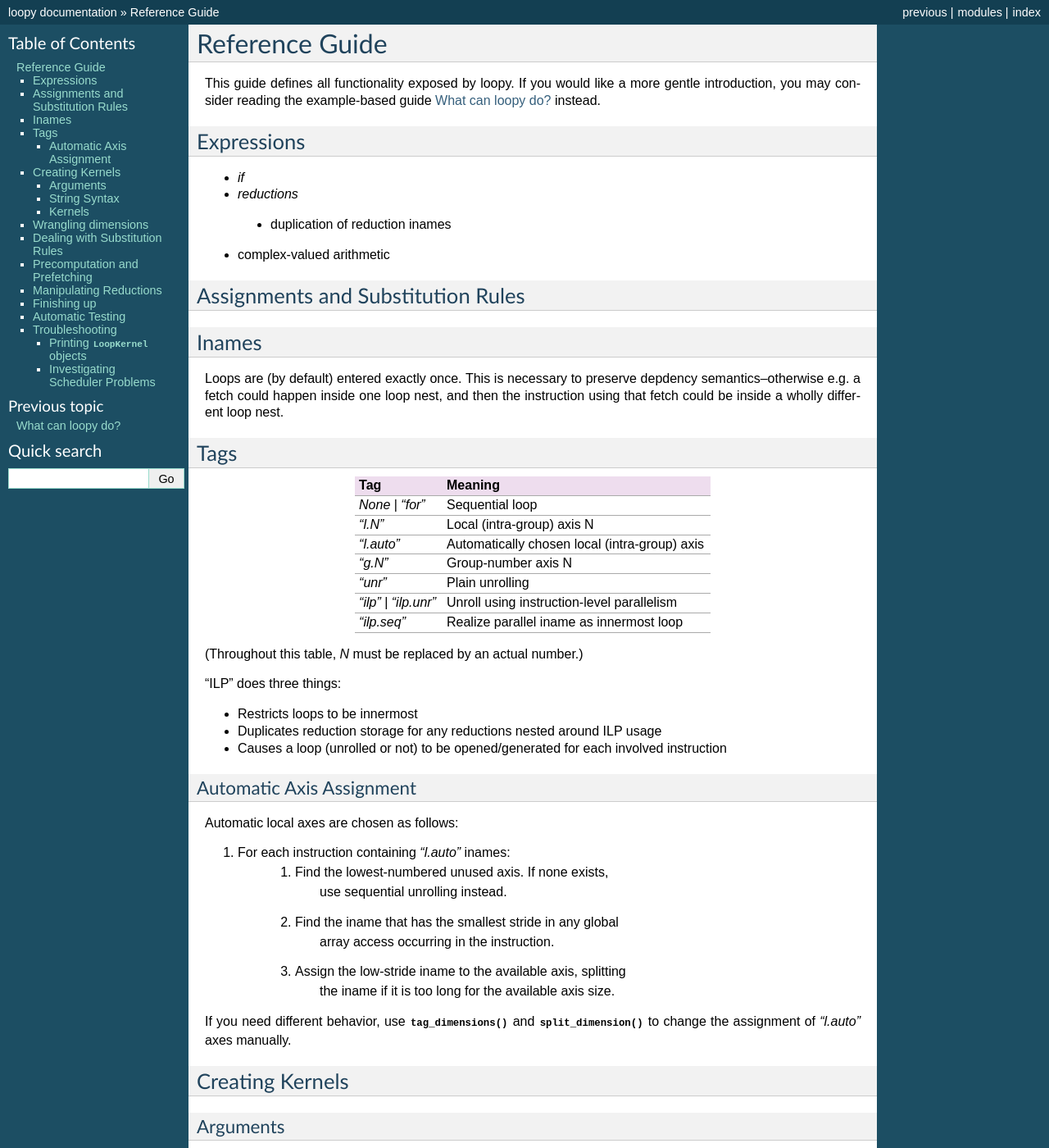
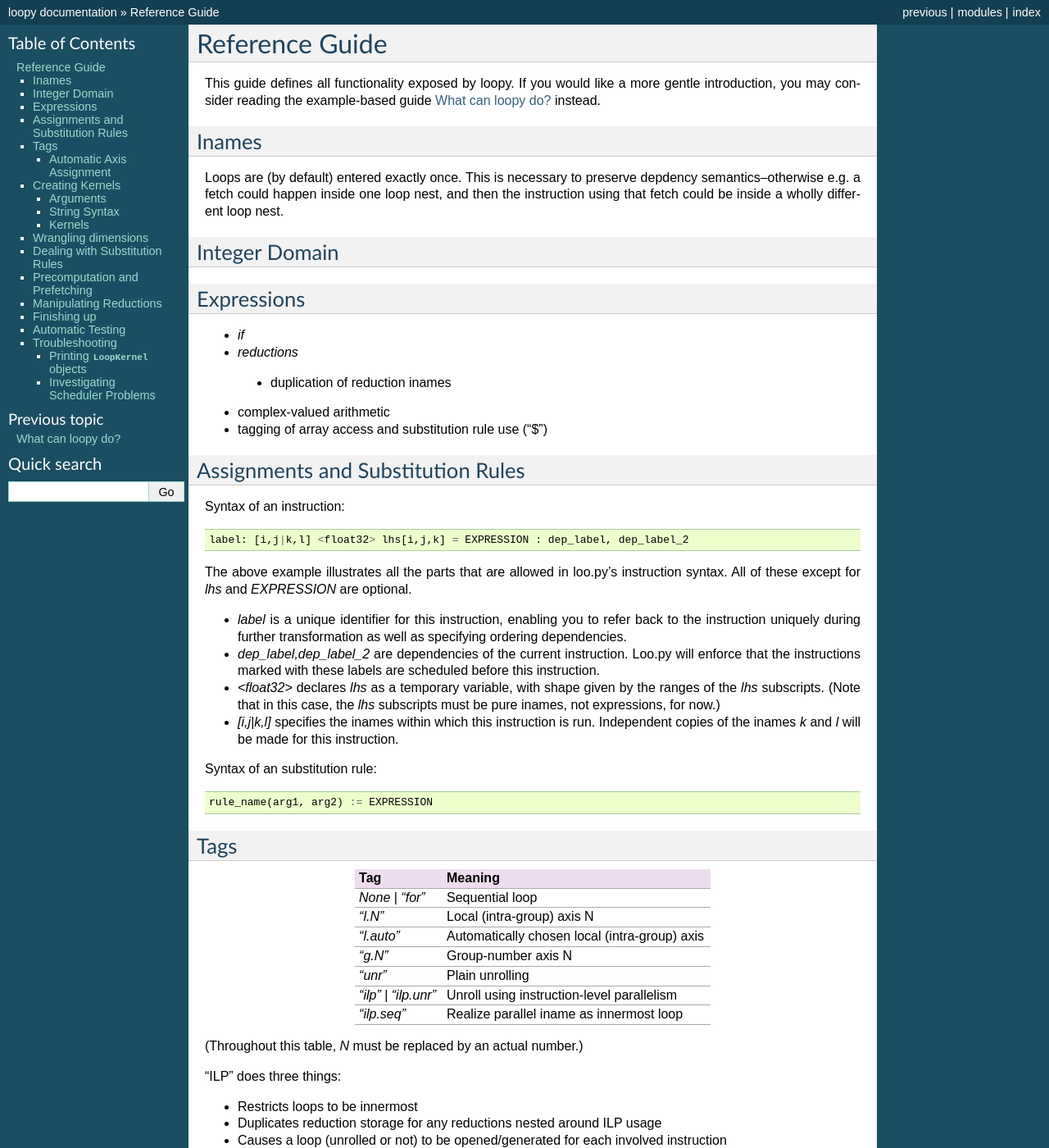
Before and after one commit to inducer/loopy, a Sphinx documentation site: the page built from doc/reference.rst, in a window 1280 px wide and 1400 px high. Shown: the whole window at 82% size. Built offline with Sphinx 7.4.7, drawn with Linux system fonts in a browser that asks for light colours; grey boxes are pictures that could not be loaded.

Commit message:
Some documentation work.

```diff
--- a/doc/reference.rst
+++ b/doc/reference.rst
@@ -8,7 +8,16 @@ This guide defines all functionality exposed by loopy. If you would like
 a more gentle introduction, you may consider reading the example-based
 guide :ref:`guide` instead.
 
-.. _tags:
+Inames
+------
+
+Loops are (by default) entered exactly once. This is necessary to preserve
+depdency semantics--otherwise e.g. a fetch could happen inside one loop nest,
+and then the instruction using that fetch could be inside a wholly different
+loop nest.
+
+Integer Domain
+--------------
 
 Expressions
 -----------
@@ -17,17 +26,40 @@ Expressions
 * `reductions`
  * duplication of reduction inames
 * complex-valued arithmetic
+* tagging of array access and substitution rule use ("$")
 
 Assignments and Substitution Rules
 ----------------------------------
 
-Inames
-------
+Syntax of an instruction::
 
-Loops are (by default) entered exactly once. This is necessary to preserve
-depdency semantics--otherwise e.g. a fetch could happen inside one loop nest,
-and then the instruction using that fetch could be inside a wholly different
-loop nest.
+    label: [i,j|k,l] <float32> lhs[i,j,k] = EXPRESSION : dep_label, dep_label_2
+
+The above example illustrates all the parts that are allowed in loo.py's
+instruction syntax. All of these except for `lhs` and `EXPRESSION` are
+optional.
+
+* `label` is a unique identifier for this instruction, enabling you to
+  refer back to the instruction uniquely during further transformation
+  as well as specifying ordering dependencies.
+
+* `dep_label,dep_label_2` are dependencies of the current instruction.
+  Loo.py will enforce that the instructions marked with these labels
+  are scheduled before this instruction.
+
+* `<float32>` declares `lhs` as a temporary variable, with shape given
+  by the ranges of the `lhs` subscripts. (Note that in this case, the
+  `lhs` subscripts must be pure inames, not expressions, for now.)
+
+* `[i,j|k,l]` specifies the inames within which this instruction is run.
+  Independent copies of the inames `k` and `l` will be made for this
+  instruction.
+
+Syntax of an substitution rule::
+
+    rule_name(arg1, arg2) := EXPRESSION
+
+.. _tags:
 
 Tags
 ----
```
Also changed, not shown: 1 other file.
